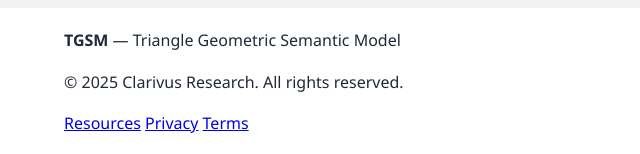
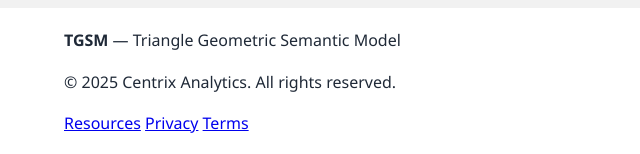
Before and after one commit to trivangle/tgsmv-one, a plain HTML site: page index.html in a window 1280 px wide. Shown: the part 1868-2022 px from the top of the page, 0-640 px from the left. Drawn offline with Linux system fonts and the light colour scheme.

Commit message:
Update index.html

```diff
--- a/index.html
+++ b/index.html
@@ -271,7 +271,7 @@
     <div class="container footer-grid">
       <div>
         <strong>TGSM</strong> — Triangle Geometric Semantic Model
-        <p class="muted">© <span id="year"></span> Clarivus Research. All rights reserved.</p>
+        <p class="muted">© <span id="year"></span> Centrix Analytics. All rights reserved.</p>
       </div>
       <nav class="footer-nav" aria-label="Legal">
         <a href="resources/">Resources</a>
```
